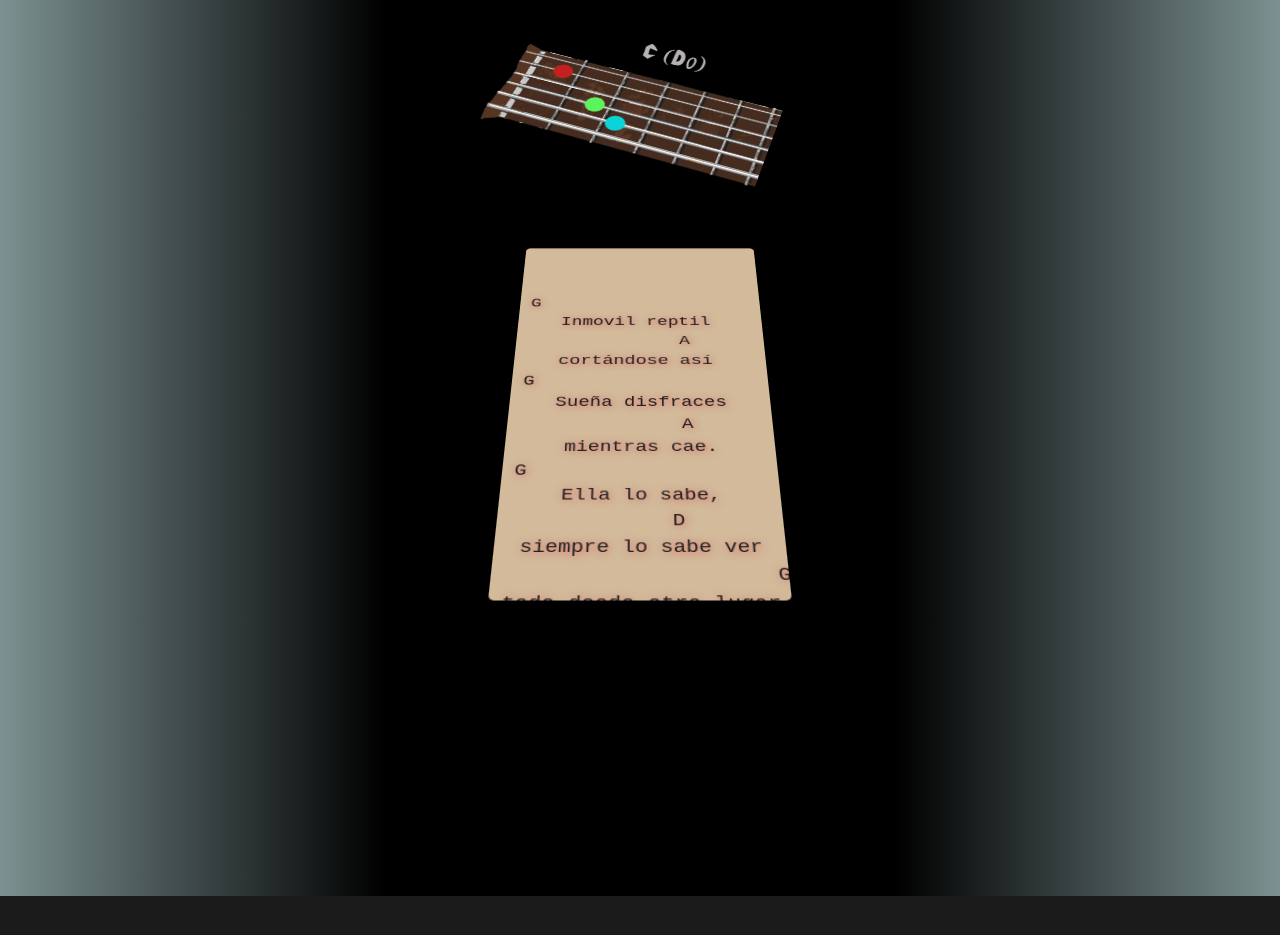
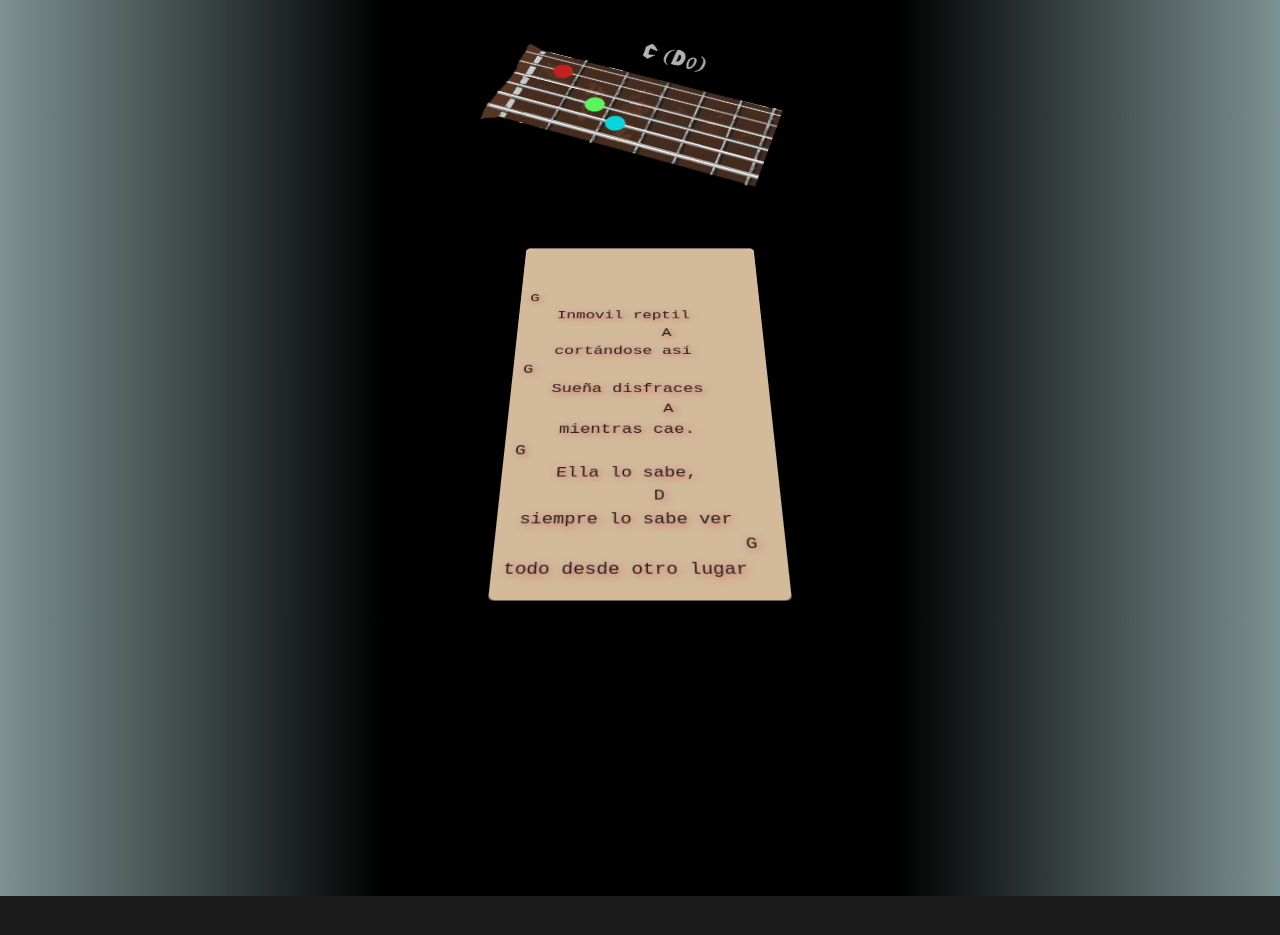
Before and after one commit to leoprone/inver, a plain HTML site: page tach_felino/afteroide.html in a window 1280 px wide. Shown: the part 903-1838 px from the top of the page. Drawn offline with Linux system fonts and the light colour scheme.

Commit message:
Update temas_individuales.css

```diff
--- a/styles/temas_individuales.css
+++ b/styles/temas_individuales.css
@@ -198,10 +198,10 @@ box-shadow: 2px 0 1rem 0.3rem black;
 }
 
 .partitura pre{
-text-shadow: 1px 1px 0.5rem rgb(222, 91, 91);
+text-shadow: 2px 2px 0.5rem rgb(222, 91, 91);
   color: rgb(34, 33, 33);
-  font-size: 19px;
-  line-height: 28px;
+  font-size: 17px;
+  line-height: 26px;
 }
 
 
```
